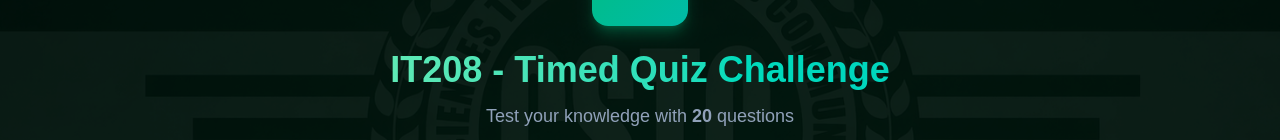
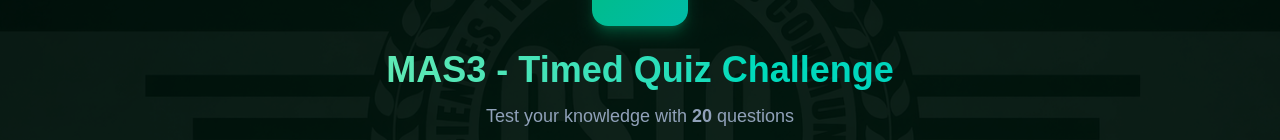
Before and after one commit to JuliusCalabano/IT201Exam, a React (Vite) app: page / in a window 1280 px wide. Shown: the part 226-366 px from the top of the page. Built offline with nearby package versions, Linux system fonts and the light colour scheme.

Commit message:
MAS3quiz

```diff
--- a/src/App.jsx
+++ b/src/App.jsx
@@ -55,7 +55,14 @@ function App() {
 
     // Identification
     else if (current.type === "identification") {
-      isCorrect = isCloseAnswer(answer, current.answer);
+
+      if (Array.isArray(current.answer)) {
+        isCorrect = current.answer.some(ans =>
+          isCloseAnswer(answer, ans)
+        );
+      } else {
+        isCorrect = isCloseAnswer(answer, current.answer);
+      }
 
       if (isCorrect) {
         earnedPoints = 1;
@@ -247,7 +254,7 @@ function App() {
       <div className="min-h-screen bg-black/60">
         {screen === "start" && (
           <StartScreen
-            title="IT208 - Timed Quiz Challenge"
+            title="MAS3 - Timed Quiz Challenge"
             totalQuestions={quizQuestions.length}
             totalPoints={totalPoints}
             studentName={studentName}
--- a/src/components/ReviewScreen.jsx
+++ b/src/components/ReviewScreen.jsx
@@ -33,7 +33,11 @@ function ReviewScreen({
                     q.type === "multiple"
                         ? answer.selected === answer.correct
                         : q.type === "identification"
-                            ? isCloseAnswer(answer.selected, answer.correct)
+                            ? Array.isArray(answer.correct)
+                                ? answer.correct.some(correct =>
+                                    isCloseAnswer(answer.selected, correct)
+                                )
+                                : isCloseAnswer(answer.selected, answer.correct)
                             : q.type === "enumeration"
                                 ? Array.isArray(answer.selected) &&
                                 Array.isArray(answer.correct) &&
@@ -93,10 +97,8 @@ function ReviewScreen({
                                 <span className="text-green-400 ml-2">
                                     {q.type === "multiple"
                                         ? q.options[answer.correct]
-                                        : q.type === "enumeration"
-                                            ? Array.isArray(answer.correct)
-                                                ? answer.correct.join(", ")
-                                                : answer.correct
+                                        : Array.isArray(answer.correct)
+                                            ? answer.correct.join(" / ")
                                             : answer.correct}
                                 </span>
 
--- a/src/data/questions.js
+++ b/src/data/questions.js
@@ -1,150 +1,176 @@
 
 const questions = [
     {
-        question: "Which of the following is an example of a dynamic web application?",
-        type: "multiple",
-        options:
-            ["Personal Resume Website",
-                "Company Contact Page ",
-                "Facebook",
-                "Portfolio Website"],
-        correct: 2
-    },
-    {
-        question: "A developer accidentally removed one attribute from the code. <a>Visit Google</a> Which attribute was most likely removed?",
-        type: "multiple",
-        options:
-            ["src",
-                "target",
-                "alt",
-                "href"],
-        correct: 3
-    },
-    {
-        question: "A company website contains the following code. <img src=\"logo.png\" alt=\"ABC Company Logo\"> The image file was accidentally deleted from the server.",
+        question: "Which statement BEST describes a computer?",
         type: "multiple",
         options: [
-            "The browser displays the alt text instead of the image.",
-            "The browser displays a broken image without the alt text.",
-            "The browser automatically loads another image.",
-            "The webpage fails to load completely."
+            "An electronic device that receives data, processes it, stores it, and gives information.",
+            "An electronic device that only stores files and retrieves information.",
+            "An electronic device that performs calculations without storing data.",
+            "An electronic device designed mainly for internet communication."
         ],
         correct: 0
     },
     {
-        question: "A programmer wants to display this information on a webpage. Instead of writing HTML tables, the programmer used only unordered lists. Which is the best reason this is considered poor design?",
+        question: "Which of the following is NOT listed as an importance of computers in accounting?",
         type: "multiple",
         options: [
-            "Lists are intended for related items, not tabular data.",
-            "Lists cannot display multiple pieces of information.",
-            "Tables better organize data into rows and columns.",
-            "Tables are required whenever numbers are displayed."
+            "Financial Reporting",
+            "Efficient Record Keeping",
+            "Manual Data Encoding",
+            "Better Decision-Making"
         ],
         correct: 2
     },
     {
-        question: "A business owner says, 'I don't want to contact a developer every time I change the prices of my products.' Which website solution would best satisfy this requirement?",
+        question: "Which historical device introduced the concept of performing calculations using a tool instead of relying only on mental computation?",
         type: "multiple",
         options: [
-            "Static website with additional images.",
-            "Dynamic website connected to a database.",
-            "Static website with more hyperlinks.",
-            "Static website containing multiple HTML pages."
+            "Pascaline",
+            "Difference Engine",
+            "Abacus",
+            "Analytical Engine"
+        ],
+        correct: 2
+    },
+    {
+        question: "Which computer became the first commercially available computer in the United States?",
+        type: "multiple",
+        options: [
+            "ENIAC",
+            "UNIVAC",
+            "Difference Engine",
+            "Analytical Engine"
         ],
         correct: 1
     },
     {
-        question: "Which situation would NOT normally require a dynamic website?",
+        question: "Which technology made it possible to place many transistors on a single chip during the Third Generation?",
         type: "multiple",
         options: [
-            "A website where customers create accounts and place orders.",
-            "A website where users submit online applications.",
-            "A website where administrators frequently update product information.",
-            "A website that only provides company information."
+            "Vacuum Tubes",
+            "Transistors",
+            "Integrated Circuits (ICs)",
+            "Microprocessors"
+        ],
+        correct: 2
+    },
+    {
+        question: "Which computing pioneer is recognized as the First Computer Programmer because she wrote the first algorithm intended for a machine?",
+        type: "multiple",
+        options: [
+            "Ada Lovelace",
+            "Alan Turing",
+            "Charles Babbage",
+            "Tim Berners-Lee"
+        ],
+        correct: 0
+    },
+    {
+        question: "Which communication device connects a home or office network to an Internet Service Provider (ISP)?",
+        type: "multiple",
+        options: [
+            "Router",
+            "Wi-Fi Adapter",
+            "Network Interface Card (NIC)",
+            "Modem"
         ],
         correct: 3
     },
     {
-        question: "What does the acronym HTML stand for?",
+        question: "Which communication device directs data between multiple devices on the same network?",
         type: "multiple",
         options: [
-            "HyperText Markdown Language",
-            "Hyper Transfer Markup Language",
-            "HyperText Markup Language",
-            "HighText Machine Language"
+            "Modem",
+            "Router",
+            "Wi-Fi Adapter",
+            "Network Interface Card (NIC)"
+        ],
+        correct: 1
+    },
+    {
+        question: "Which type of software manages computer hardware and allows application software to run?",
+        type: "multiple",
+        options: [
+            "Spreadsheet Software",
+            "Application Software",
+            "System Software",
+            "Utility Software"
         ],
         correct: 2
     },
     {
-        question: "Which statement about HTML is correct?",
+        question: "Which statement correctly describes RAM?",
         type: "multiple",
         options: [
-            "Tag names must always be lowercase.",
-            "Tag names should never be uppercase.",
-            "Tag names are not case-sensitive.",
-            "Tag names must use the same case throughout the document."
+            "It permanently stores files even after the computer is turned off.",
+            "It temporarily stores data while programs are running.",
+            "It connects computers to the internet.",
+            "It controls communication between network devices."
         ],
-        correct: 2
+        correct: 1
+    },
+    {
+        question: "Which statement correctly describes SSD and HDD?",
+        type: "multiple",
+        options: [
+            "They permanently store files and retain data even when power is turned off.",
+            "They temporarily store data that the CPU is currently processing.",
+            "They permanently store data but lose all information when the computer is turned off.",
+            "They only store the operating system and cannot store user files."
+        ],
+        correct: 0
+    },
+    {
+        question: "Which invention is considered the first design for a general-purpose computer?",
+        type: "multiple",
+        options: [
+            "Pascaline",
+            "ENIAC",
+            "Difference Engine",
+            "Analytical Engine"
+        ],
+        correct: 3
     },
     {
         type: "identification",
-        question: "It is the process of creating and maintaining websites and web applications.",
-        answer: "Web Development"
+        question: "The first known calculating device used for counting and basic arithmetic.",
+        answer: "Abacus"
     },
     {
         type: "identification",
-        question: "A website whose content usually changes only when edited by the developer.",
-        answer: "Static Website"
+        question: "The technology used in the Second Generation of computers.",
+        answer: "Transistors"
     },
     {
         type: "identification",
-        question: "A website that allows users to interact with content and retrieve data from a database.",
-        answer: "Dynamic Website"
+        question: "The person known as the 'Father of the Computer.'",
+        answer: "Charles Babbage"
     },
     {
         type: "identification",
-        question: "The attribute that specifies the destination URL of a hyperlink.",
-        answer: "href"
+        question: "The first design for a general-purpose computer.",
+        answer: "Analytical Engine"
     },
     {
         type: "identification",
-        question: "The HTML tag used to display an image.",
-        answer: "<img>"
+        question: "The co-founder of Microsoft.",
+        answer: "Bill Gates"
     },
     {
         type: "identification",
-        question: "The required attribute that specifies the image file location.",
-        answer: "src"
+        question: "The brain of the computer that performs calculations and executes instructions.",
+        answer: ["CPU","Central Processing Unit"]
     },
     {
         type: "identification",
-        question: "The HTML element used to create a table row.",
-        answer: "<tr>"
+        question: "An input device used to capture a person's voice.",
+        answer: ["Microphone", "Mic"]
     },
     {
         type: "identification",
-        question: "Which HTML element creates a table?",
-        answer: "<table>"
-    },
-    {
-        type: "identification",
-        question: "Which attribute provides alternative text for an image?",
-        answer: "alt"
-    },
-    {
-        type: "identification",
-        question: "Which HTML tag is used to create a hyperlink?",
-        answer: "<a>"
-    },
-    {
-        type: "identification",
-        question: "He is credited as the inventor of HTML, which became the foundation of the World Wide Web.",
-        answer: "Tim Berners Lee"
-    },
-    {
-        type: "identification",
-        question: "In what year was HyperText Markup Language (HTML) first introduced to the public?",
-        answer: "1991"
+        question: "An output device that displays text, images, and videos.",
+        answer: "Monitor"
     }
 ];
 export default questions;
```
